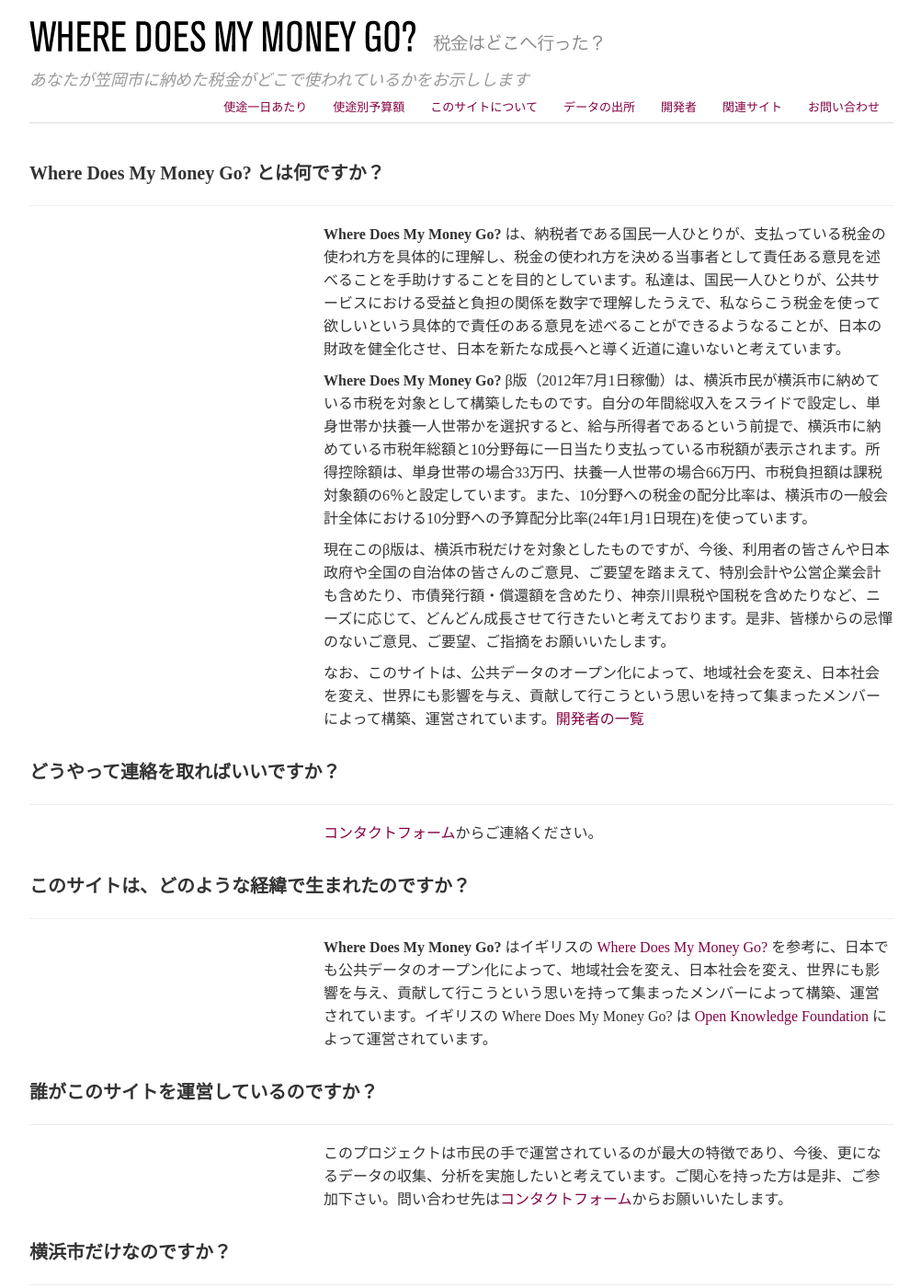
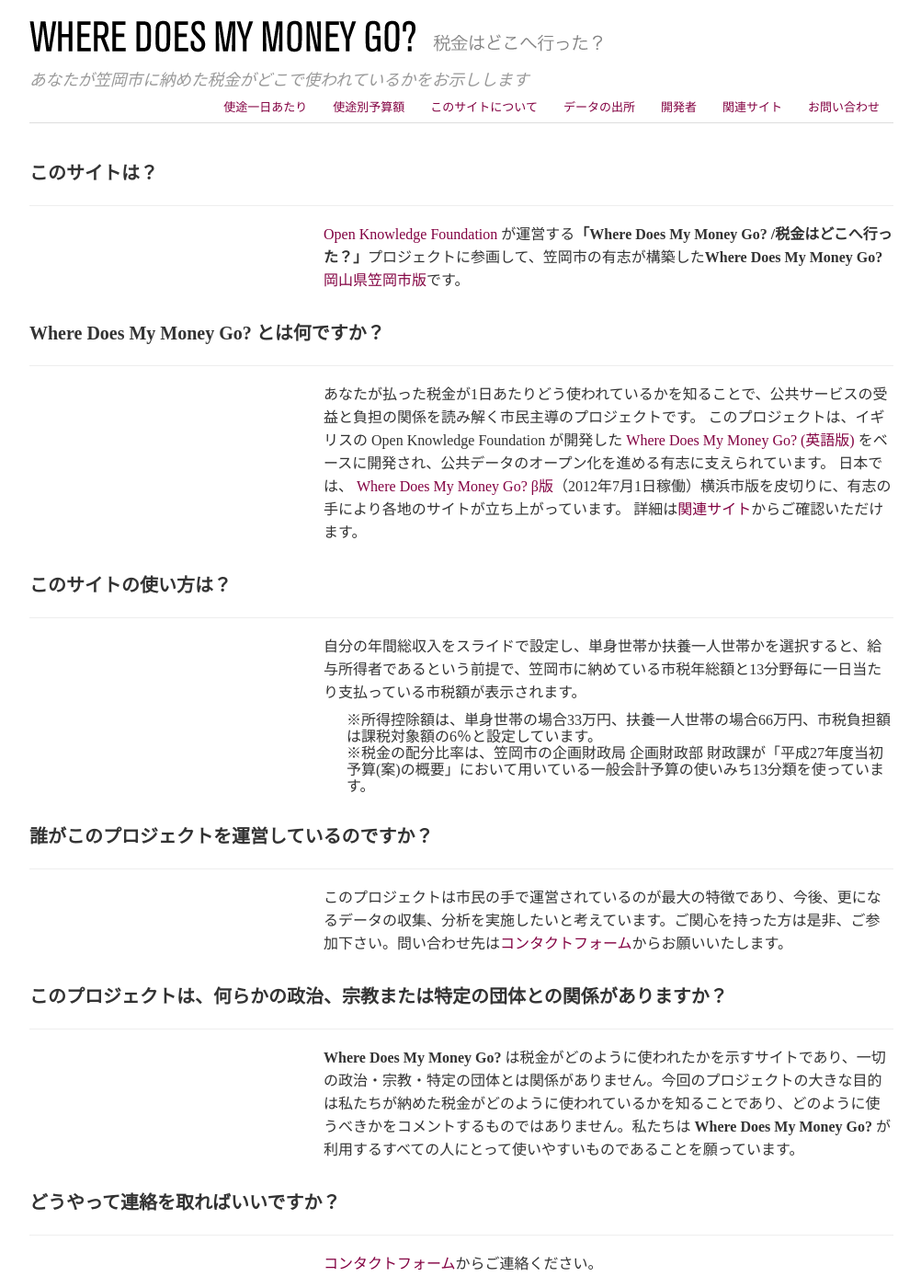
Before and after one commit to data-cradle/spending-kasaoka, a Jekyll site: the page built from about.html, in a window 1280 px wide and 1400 px high. Shown: the whole window at 92% size, without its empty margins (138-1140 px from the left). Built offline with Jekyll 4.4.1, drawn with Linux system fonts in a browser that asks for light colours; nearby versions of some CDN libraries; some of the changed text lies outside the part shown.

Commit message:
update city name

```diff
--- a/about.html
+++ b/about.html
@@ -3,17 +3,51 @@
 title: About
 ---
 
+<h2 class="page-header">このサイトは？</h2>
+
+<div class="row">
+  <div class="span8 offset4">
+    <p><a href="http://okfn.org/">Open Knowledge Foundation</a> が運営する<strong>「Where Does My Money Go? /税金はどこへ行った？」</strong>プロジェクトに参画して、笠岡市の有志が構築した<strong>Where Does My Money Go?</strong><a href="http://map.goo.ne.jp/ocn/?address=%E5%B2%A1%E5%B1%B1%E7%9C%8C%E5%80%89%E6%95%B7%E5%B8%82%E7%89%88%E3%81%A7%E3%81%99%E3%80%82&ZM=9&SZ=480,360">岡山県笠岡市版</a>です。</p>
+</div>
+</div>
 <h2 class="page-header">Where Does My Money Go? とは何ですか？</h2>
 
 <div class="row">
   <div class="span8 offset4">
-    <p><strong>Where Does My Money Go?</strong> は、納税者である国民一人ひとりが、支払っている税金の使われ方を具体的に理解し、税金の使われ方を決める当事者として責任ある意見を述べることを手助けすることを目的としています。私達は、国民一人ひとりが、公共サービスにおける受益と負担の関係を数字で理解したうえで、私ならこう税金を使って欲しいという具体的で責任のある意見を述べることができるようなることが、日本の財政を健全化させ、日本を新たな成長へと導く近道に違いないと考えています。</p>
+    <p>あなたが払った税金が1日あたりどう使われているかを知ることで、公共サービスの受益と負担の関係を読み解く市民主導のプロジェクトです。
+    このプロジェクトは、イギリスの Open Knowledge Foundation が開発した <a href="http://www.wheredoesmymoneygo.org/">Where Does My Money Go? (英語版) </a>をベースに開発され、公共データのオープン化を進める有志に支えられています。
+    日本では、<a href="http://yokohama.spending.jp/"> Where Does My Money Go? β版</a>（2012年7月1日稼働）横浜市版を皮切りに、有志の手により各地のサイトが立ち上がっています。
+    詳細は<a href="http://kurashiki.spending.jp/links.html">関連サイト</a>からご確認いただけます。</p>
+  </div>
+</div>
 
-    <p><strong>Where Does My Money Go?</strong> β版（2012年7月1日稼働）は、横浜市民が横浜市に納めている市税を対象として構築したものです。自分の年間総収入をスライドで設定し、単身世帯か扶養一人世帯かを選択すると、給与所得者であるという前提で、横浜市に納めている市税年総額と10分野毎に一日当たり支払っている市税額が表示されます。所得控除額は、単身世帯の場合33万円、扶養一人世帯の場合66万円、市税負担額は課税対象額の6％と設定しています。また、10分野への税金の配分比率は、横浜市の一般会計全体における10分野への予算配分比率(24年1月1日現在)を使っています。</p>
 
-    <p>現在このβ版は、横浜市税だけを対象としたものですが、今後、利用者の皆さんや日本政府や全国の自治体の皆さんのご意見、ご要望を踏まえて、特別会計や公営企業会計も含めたり、市債発行額・償還額を含めたり、神奈川県税や国税を含めたりなど、ニーズに応じて、どんどん成長させて行きたいと考えております。是非、皆様からの忌憚のないご意見、ご要望、ご指摘をお願いいたします。</p>
+<h2 class="page-header"><a name="supported-by"></a> このサイトの使い方は？ </h2>
 
-    <p>なお、このサイトは、公共データのオープン化によって、地域社会を変え、日本社会を変え、世界にも影響を与え、貢献して行こうという思いを持って集まったメンバーによって構築、運営されています。<a href="about.html">開発者の一覧</a></p>
+<div class="row">
+  <div class="span8 offset4">
+    <p>自分の年間総収入をスライドで設定し、単身世帯か扶養一人世帯かを選択すると、給与所得者であるという前提で、笠岡市に納めている市税年総額と13分野毎に一日当たり支払っている市税額が表示されます。
+    <ul>
+      <li style="list-style:none">※所得控除額は、単身世帯の場合33万円、扶養一人世帯の場合66万円、市税負担額は課税対象額の6％と設定しています。</li>
+      <li style="list-style:none">※税金の配分比率は、笠岡市の企画財政局 企画財政部 財政課が「平成27年度当初予算(案)の概要」において用いている一般会計予算の使いみち13分類を使っています。</li>
+    </ul>
+    </p>
+
+  </div>
+</div>
+
+<h2 class="page-header">誰がこのプロジェクトを運営しているのですか？</h2>
+
+<div class="row">
+  <div class="span8 offset4">
+    <p>このプロジェクトは市民の手で運営されているのが最大の特徴であり、今後、更になるデータの収集、分析を実施したいと考えています。ご関心を持った方は是非、ご参加下さい。問い合わせ先は<a href="contact.html">コンタクトフォーム</a>からお願いいたします。
+  </div>
+</div>
+
+<h2 class="page-header">このプロジェクトは、何らかの政治、宗教または特定の団体との関係がありますか？</h2>
+<div class="row">
+  <div class="span8 offset4">
+    <p><strong>Where Does My Money Go?</strong> は税金がどのように使われたかを示すサイトであり、一切の政治・宗教・特定の団体とは関係がありません。今回のプロジェクトの大きな目的は私たちが納めた税金がどのように使われているかを知ることであり、どのように使うべきかをコメントするものではありません。私たちは <strong>Where Does My Money Go?</strong> が利用するすべての人にとって使いやすいものであることを願っています。</p>
   </div>
 </div>
 
@@ -21,42 +55,7 @@
 
 <div class="row">
   <div class="span8 offset4">
-    <p><a href="contact.html">コンタクトフォーム</a>からご連絡ください。</p>
+    <p><a href="contact.html">コンタクトフォーム</a>からご連絡ください。</p><br>このサイトは、<strong>高梁川流域オープンデータポータルサイト「<a href="dhttp://dataeye.jp/pages/content/index.html">dataeye データから見えるもの</a>」</strong>のコンテンツの一つです。
+ご意見・ご要望がございましたら、<strong>「<a href="http://dataeye.jp/contact/contact_register/index.html">dataeye アイデアボックス</a>」</strong>からご連絡ください。
   </div>
 </div>
-
-<h2 class="page-header"><a name="supported-by"></a> このサイトは、どのような経緯で生まれたのですか？ </h2>
-
-<div class="row">
-  <div class="span8 offset4">
-    <p><strong>Where Does My Money Go?</strong> はイギリスの <a href="http://www.wheredoesmymoneygo.org/">Where Does My Money Go?</a> を参考に、日本でも公共データのオープン化によって、地域社会を変え、日本社会を変え、世界にも影響を与え、貢献して行こうという思いを持って集まったメンバーによって構築、運営されています。イギリスの Where Does My Money Go? は <a href="http://okfn.org/">Open Knowledge Foundation</a> によって運営されています。</p>
-
-  </div>
-</div>
-
-
-<h2 class="page-header">誰がこのサイトを運営しているのですか？</h2>
-
-<div class="row">
-  <div class="span8 offset4">
-    <p>このプロジェクトは市民の手で運営されているのが最大の特徴であり、今後、更になるデータの収集、分析を実施したいと考えています。ご関心を持った方は是非、ご参加下さい。問い合わせ先は<a href="contact.html">コンタクトフォーム</a>からお願いいたします。</p>
-    </p>
-  </div>
-</div>
-
-<h2 class="page-header">横浜市だけなのですか？</h2>
-
-<div class="row">
-  <div class="span8 offset4">
-    <p>各地の有志の手により、横浜以外にもサイトが立ち上がっています。詳細は<a href="links.html">関連サイト</a>からご確認いただけます。</p>
-    </p>
-  </div>
-</div>
-
-
-<h2 class="page-header">このプロジェクトは、何らかの政治、宗教または特定の団体との関係がありますか？</h2>
-<div class="row">
-  <div class="span8 offset4">
-    <p><strong>Where Does My Money Go?</strong> は横浜市税がどのように使われたかを示すサイトであり、一切の政治・宗教・特定の団体とは関係がありません。また、横浜市税を何に使うべきで、何に使うべきでないのかを主張するサイトでもありません。今回のプロジェクトの大きな目的は私たちが納めた税金がどのように使われているかを知ることであり、どのように使うべきかをコメントするものではありません。私たちは <strong>Where Does My Money Go?</strong> が利用するすべての人にとって使いやすいものであることを願っています。</p>
-  </div>
-</div>
```
